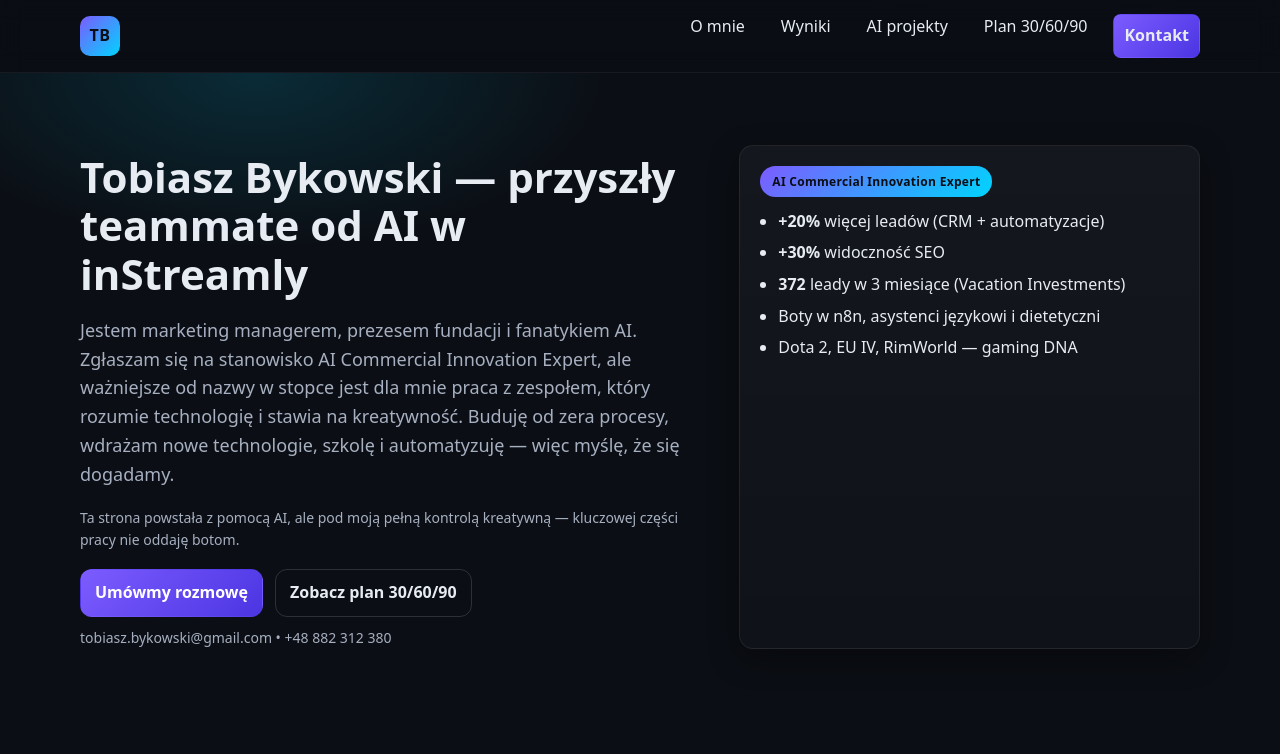
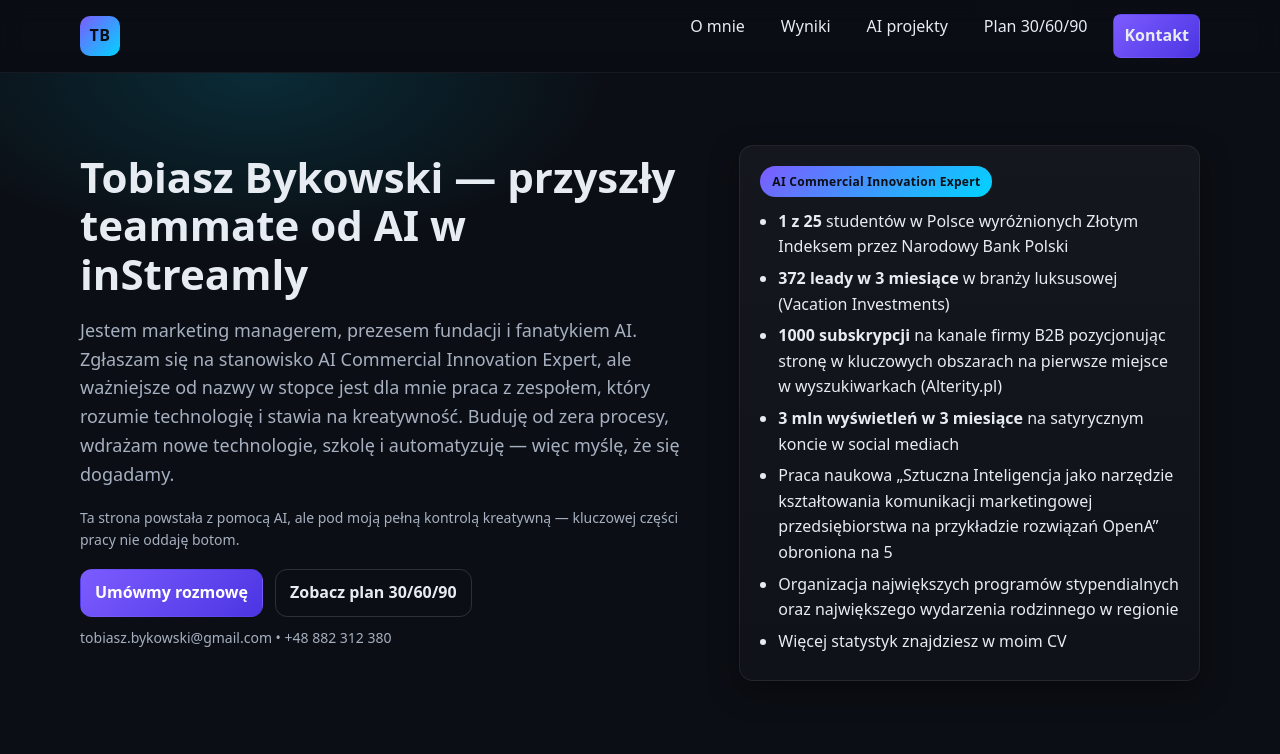
Before and after one commit to tobi070724/stronainstreamly, a plain HTML site: page public/index.html in a window 1280 px wide. Shown: the top 754 px of the page. Drawn offline with Linux system fonts and the light colour scheme.

Commit message:
Update index.html

```diff
--- a/public/index.html
+++ b/public/index.html
@@ -95,11 +95,13 @@ input:focus, textarea:focus{border-color:var(--primary)}
     <div class="hero-card">
       <div class="badge">AI Commercial Innovation Expert</div>
       <ul class="highlights">
-        <li><strong>+20%</strong> więcej leadów (CRM + automatyzacje)</li>
-        <li><strong>+30%</strong> widoczność SEO</li>
-        <li><strong>372</strong> leady w 3 miesiące (Vacation Investments)</li>
-        <li>Boty w n8n, asystenci językowi i dietetyczni</li>
-        <li>Dota 2, EU IV, RimWorld — gaming DNA</li>
+        <li><strong>1 z 25</strong> studentów w Polsce wyróżnionych Złotym Indeksem przez Narodowy Bank Polski</li>
+        <li><strong>372 leady w 3 miesiące </strong> w branży luksusowej (Vacation Investments)</li>
+        <li><strong>1000 subskrypcji </strong> na kanale firmy B2B pozycjonując stronę w kluczowych obszarach na pierwsze miejsce w wyszukiwarkach (Alterity.pl)</li>
+        <li><strong>3 mln wyświetleń w 3 miesiące</strong> na satyrycznym koncie w social mediach</li>
+        <li>Praca naukowa „Sztuczna Inteligencja jako narzędzie kształtowania komunikacji marketingowej przedsiębiorstwa na przykładzie rozwiązań OpenA” obroniona na 5</li>
+        <li>Organizacja największych programów stypendialnych oraz największego wydarzenia rodzinnego w regionie</li>
+        <li>Więcej statystyk znajdziesz w moim CV</li>
       </ul>
     </div>
   </div>
```
